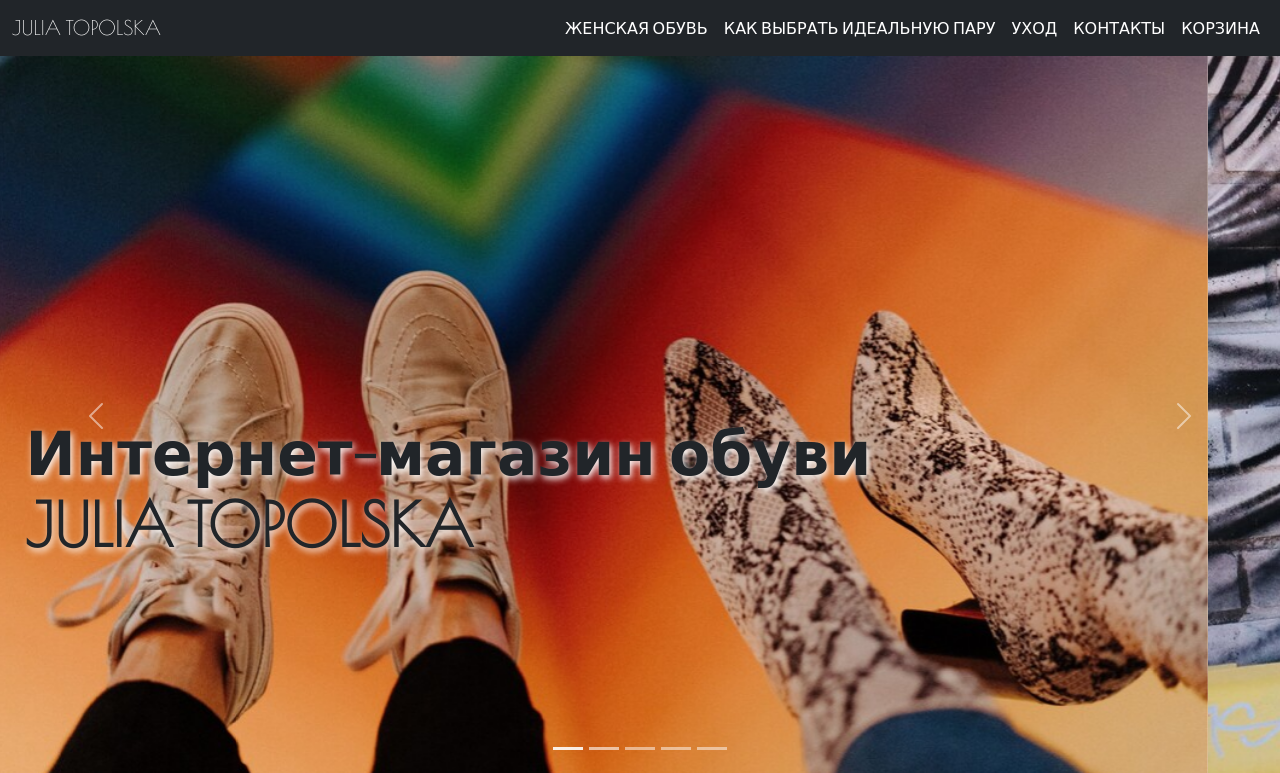
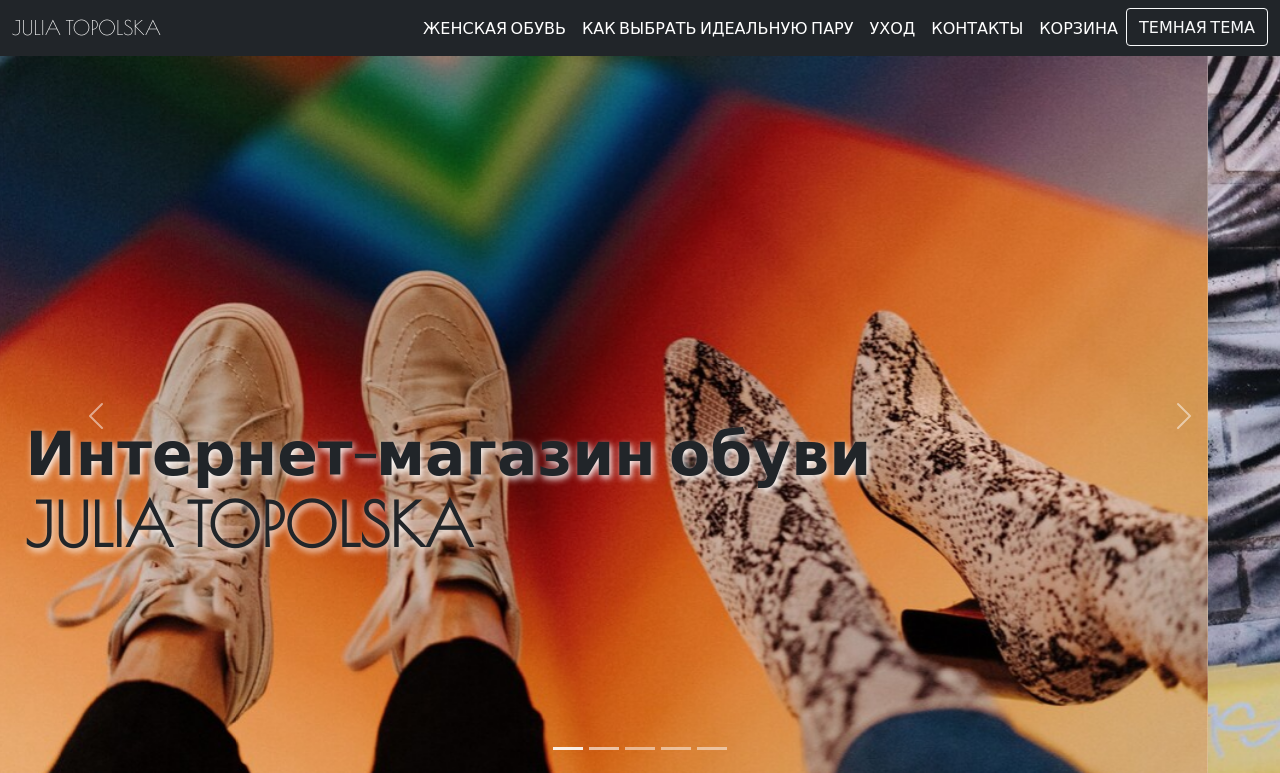
Before and after one commit to jtopolska/Final-project-BOOTSTRAP, a plain HTML site: page men-shoes.html in a window 1280 px wide. Shown: the top 773 px of the page. Drawn offline with nearby package versions, Linux system fonts and the light colour scheme.

Commit message:
Кнопка темной темы

```diff
--- a/men-shoes.html
+++ b/men-shoes.html
@@ -40,6 +40,11 @@
                 </li>
                 <li class="nav-item">
                     <a class="nav-link text-white" href="#">Корзина</a>
+                </li>
+                <li class="nav-item">
+                    <a href="men-dark-mode.html">
+                        <button type="button" class="btn btn-outline-light">ТЕМНАЯ ТЕМА</button>
+                    </a>
                 </li>
                 </ul>
             </div>
```
